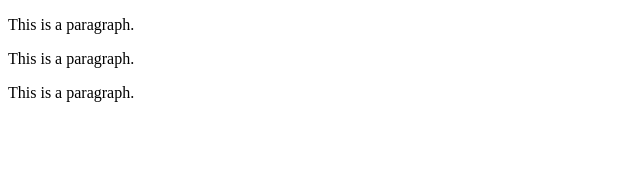
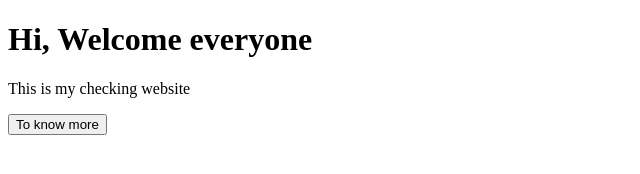
Before and after one commit to AbdurRahman328/abdurrahman.github.io, a plain HTML site: page index.html in a window 1280 px wide. Shown: the whole page, without its empty margins (0-640 px from the left). Drawn offline with Linux system fonts and the light colour scheme.

Commit message:
Update index.html

```diff
--- a/index.html
+++ b/index.html
@@ -1,10 +1,11 @@
 <!DOCTYPE html>
 <html>
+  <head>
+    <title>ABDUR RAHMAN</title>
+  </head>
 <body>
-
-<p>This is a paragraph.</p>
-<p>This is a paragraph.</p>
-<p>This is a paragraph.</p>
-
+  <h1>Hi, Welcome everyone</h1>
+  <p>This is my checking website</p>
+  <button ahref="https://www.linkedin.com/in/abdur-rahman-s-18b65621a/">To know more</button>
 </body>
 </html>
```
